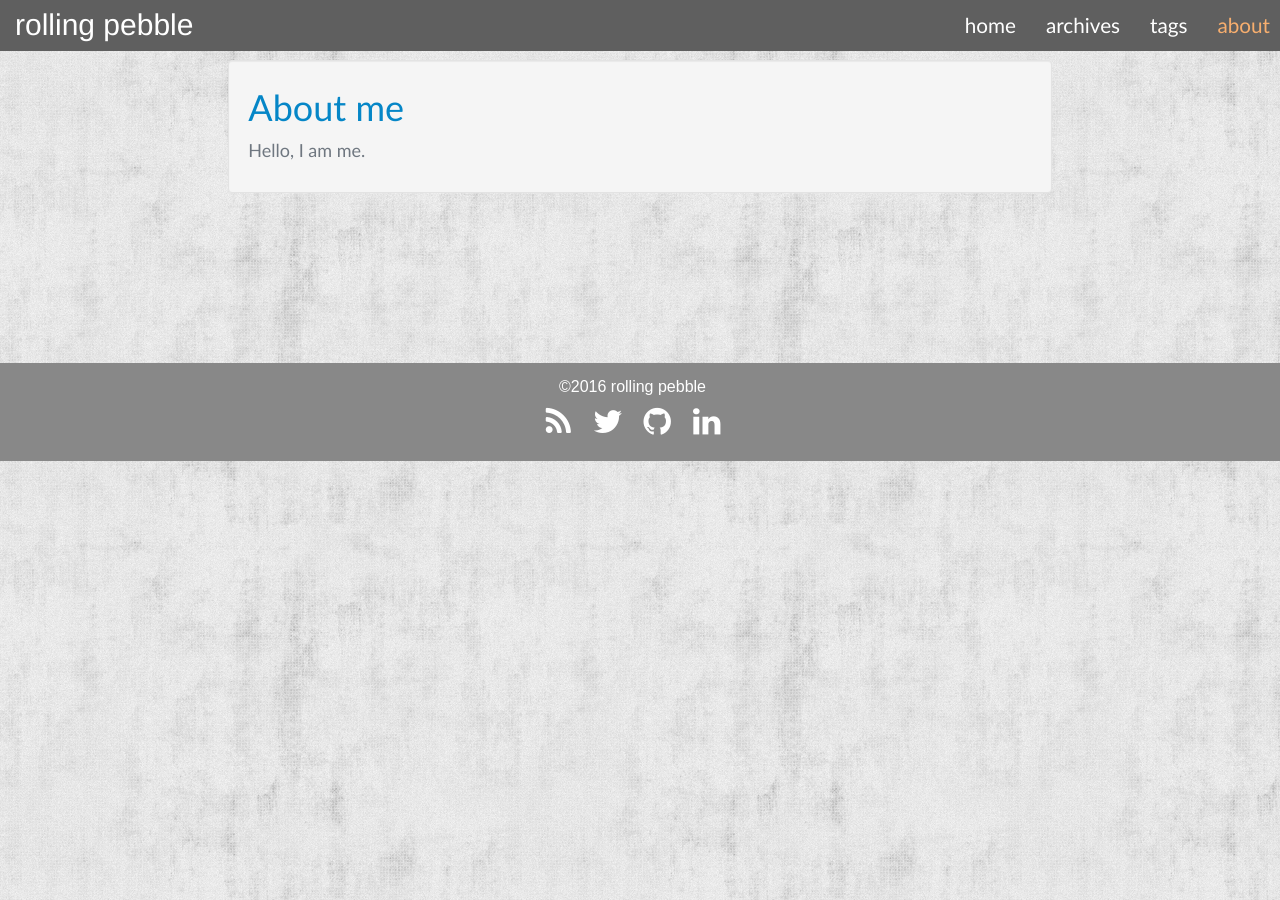
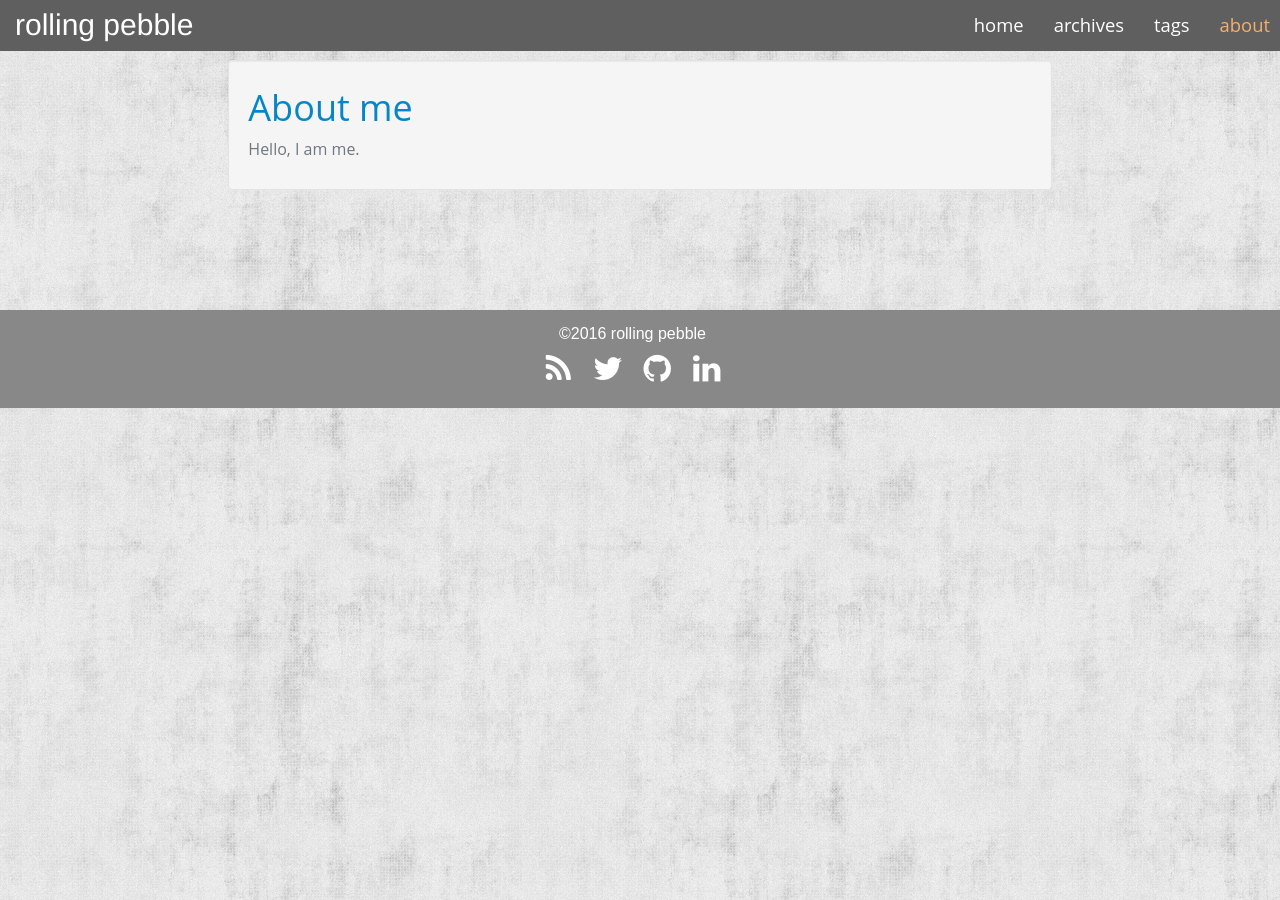
Before and after one commit to rollingpebble/rollingpebble.github.io, a Jekyll site: the page built from about.html, in a window 1280 px wide. Built offline with Jekyll 4.4.1, drawn with Linux system fonts in a browser that asks for light colours.

Commit message:
Fixed font.

```diff
--- a/css/theme.scss
+++ b/css/theme.scss
@@ -25,8 +25,8 @@ body {
     background-color: #E2DFD2;
     background-image: url('/images/bg/grunge_wall/grunge_wall.png');
     color: $body-font-color;
-    font-size: 18px;
-    font-family: "Calibri",Helvetica,Arial,sans-serif;
+    font-size: 1.6em;
+    font-family: "Open Sans",Arial,sans-serif;
 }
 
 h1, .h1, h2, .h2, h3, .h3 {
@@ -112,7 +112,7 @@ h1, .h1, h2, .h2, h3, .h3 {
     background-color: #888;
     font: normal 16px sans-serif;
     padding: 15px 25px 0px 10px;
-    margin-top: 150px;
+    margin-top: 100px;
     text-align: center;
     bottom: 0;
     left: 0;
```
Also changed, not shown: 1 other file.
